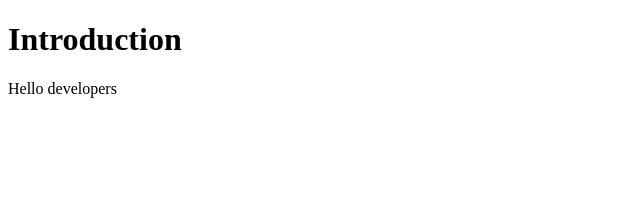
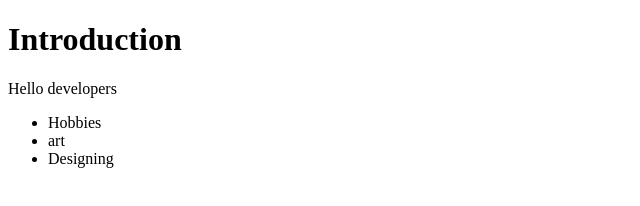
Before and after one commit to rashmi2200/website, a plain HTML site: page index.html in a window 1280 px wide. Shown: the whole page, without its empty margins (0-640 px from the left). Drawn offline with Linux system fonts and the light colour scheme.

Commit message:
added li file

```diff
--- a/index.html
+++ b/index.html
@@ -9,5 +9,10 @@
 <body>
     <h1>Introduction</h1>
     <p>Hello developers</p>
+    <ul>
+        <li>Hobbies</li>
+        <li>art</li>
+        <li>Designing</li>
+    </ul>
 </body>
 </html>
```
